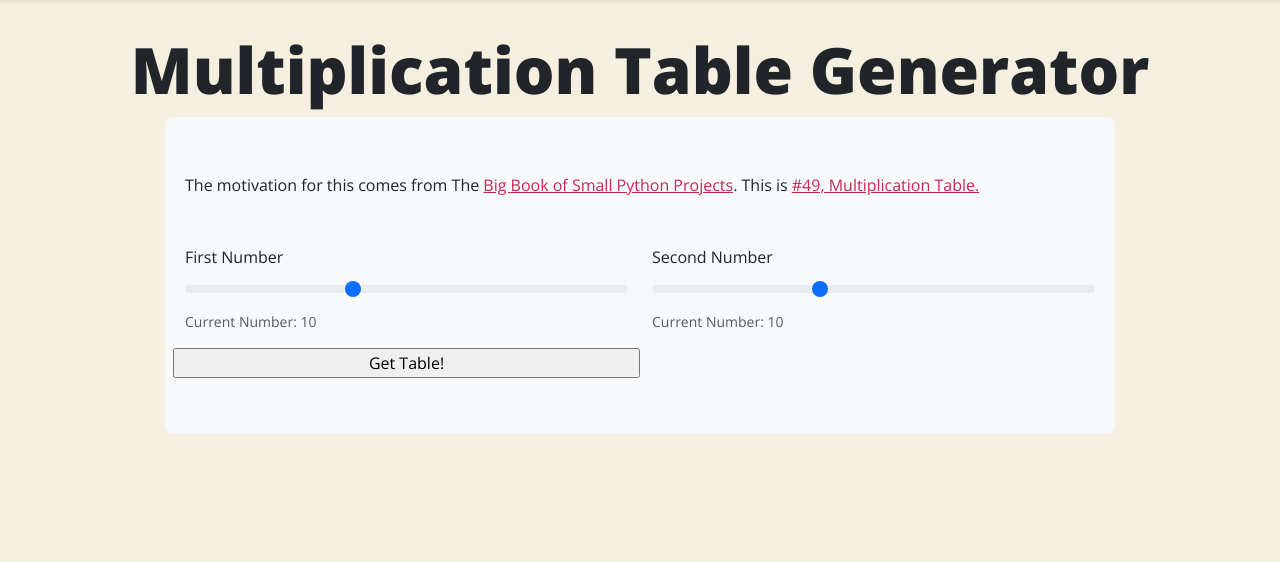
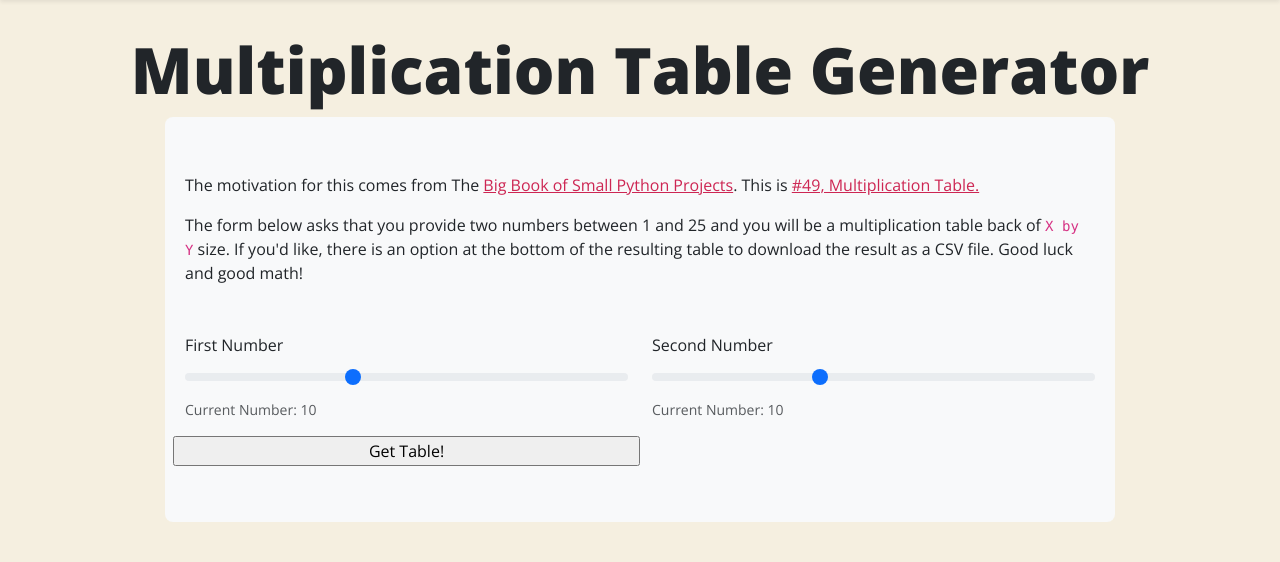
Before and after one commit to jsulz/playground, a Flask app: page /mult-table in a window 1280 px wide. Shown: the part 56-618 px from the top of the page. Run offline with Flask 3, Linux system fonts and the light colour scheme; parts of the project's set-up code (start-up, migrations or seed data) failed here and were passed over.

Commit message:
done with multtable

```diff
--- a/playground/templates/bbospp/multtable.html.jinja
+++ b/playground/templates/bbospp/multtable.html.jinja
@@ -12,6 +12,9 @@
                         href="https://nostarch.com/big-book-small-python-projects">Big Book of Small Python
                         Projects</a>. This is <a href="https://inventwithpython.com/bigbookpython/project49.html">#49,
                         Multiplication Table.</a></p>
+                <p>The form below asks that you provide two numbers between 1 and 25 and you will be a multiplication
+                    table back of <code>X by Y</code> size. If you'd like, there is an option at the bottom of the
+                    resulting table to download the result as a CSV file. Good luck and good math!</p>
                 <form action="/mult-table" method="POST">
                     <div class="row mt-5 row-cols-md-2">
                         <div class="col">
```
